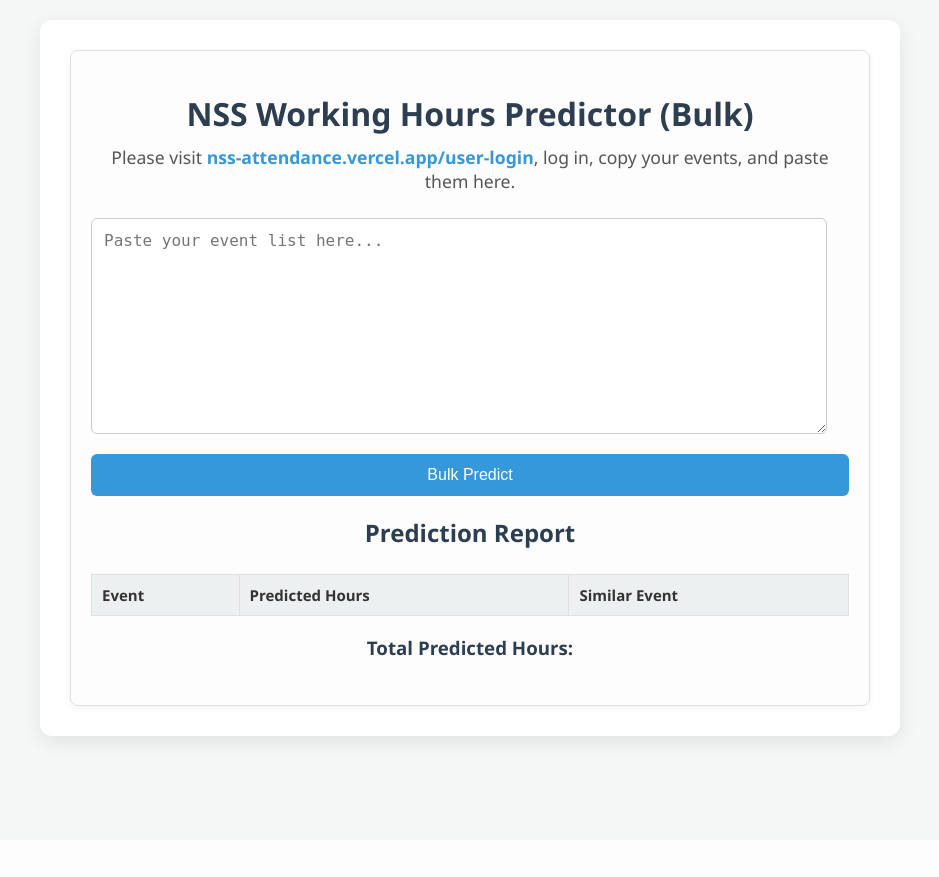
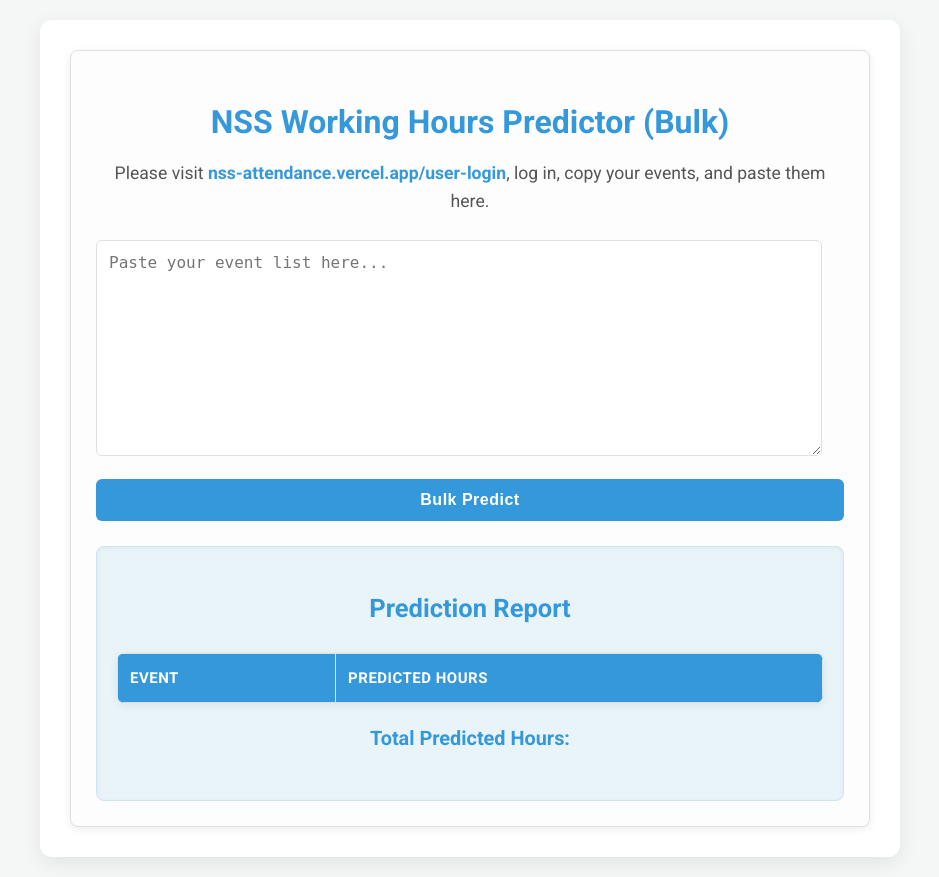
Before and after one commit to piyussh25/ns, a Flask app: page / in a window 1280 px wide. Shown: the whole page, without its empty margins (170-1109 px from the left). Before the commit the page ends 750 px from the top, so only its background shows below. Run offline with Flask 3, Linux system fonts and the light colour scheme; lists and menus that the app fills with data are empty.

Commit message:
Frontend improvements: removed similar event column and enhanced design

```diff
--- a/app.py
+++ b/app.py
@@ -1,4 +1,3 @@
-
 from flask import Flask, request, jsonify, render_template
 from predict_hours import predict_hours
 from bulk_predict import bulk_predict
@@ -26,10 +25,19 @@ def bulk_predict_route():
     data = request.get_json()
     event_names = data['event_names']
     test_events = [{'event': name} for name in event_names]
-    predictions, total_hours = bulk_predict(test_events, historical_events)
-    return jsonify({'predictions': predictions, 'total_hours': total_hours})
+
+    # Call bulk_predict, but we'll modify the output to exclude similar_event
+    predictions_with_similar, total_hours = bulk_predict(test_events, historical_events)
+
+    # Create a new list of predictions without the 'similar_event' key
+    predictions_for_frontend = []
+    for p in predictions_with_similar:
+        predictions_for_frontend.append({
+            'event': p['event'],
+            'predicted_hours': p['predicted_hours']
+        })
+
+    return jsonify({'predictions': predictions_for_frontend, 'total_hours': total_hours})
 
 if __name__ == '__main__':
-    app.run(debug=True) # Keep debug for local development
-
-# For production, Gunicorn will run the app
+    app.run(debug=True)
--- a/templates/index.html
+++ b/templates/index.html
@@ -4,68 +4,107 @@
     <meta charset="UTF-8">
     <meta name="viewport" content="width=device-width, initial-scale=1.0">
     <title>NSS Working Hours Predictor</title>
+    <link href="https://fonts.googleapis.com/css2?family=Roboto:wght@300;400;700&amp;display=swap" rel="stylesheet">
     <style>
+        :root {
+            --primary-color: #3498db;
+            --secondary-color: #2ecc71;
+            --text-color: #333;
+            --background-color: #f4f7f6;
+            --card-background: #ffffff;
+            --border-color: #e0e0e0;
+            --shadow-light: rgba(0, 0, 0, 0.08);
+            --shadow-medium: rgba(0, 0, 0, 0.12);
+        }
+
         body {
-            font-family: 'Segoe UI', Tahoma, Geneva, Verdana, sans-serif;
+            font-family: 'Roboto', sans-serif;
             margin: 0;
             padding: 20px;
-            background-color: #f4f7f6;
-            color: #333;
+            background-color: var(--background-color);
+            color: var(--text-color);
             display: flex;
             justify-content: center;
             align-items: flex-start;
             min-height: 100vh;
+            line-height: 1.6;
         }
+
         .main-container {
-            background-color: #ffffff;
+            background-color: var(--card-background);
             border-radius: 12px;
-            box-shadow: 0 6px 20px rgba(0, 0, 0, 0.08);
+            box-shadow: 0 6px 20px var(--shadow-light);
             padding: 30px;
             width: 100%;
-            max-width: 800px; /* Adjusted max-width for single section */
+            max-width: 800px;
             display: flex;
-            flex-direction: column; /* Changed to column for single section */
+            flex-direction: column;
             gap: 30px;
+            transition: all 0.3s ease;
         }
+
         h1, h2, h3 {
-            color: #2c3e50;
+            color: var(--primary-color);
             text-align: center;
             width: 100%;
             margin-bottom: 25px;
+            font-weight: 700;
         }
+
         .instructions {
             text-align: center;
-            margin-top: -15px; /* Adjust to bring it closer to the title */
+            margin-top: -15px;
             margin-bottom: 25px;
             color: #555;
             font-size: 1.1em;
         }
+
         .instructions a {
-            color: #3498db;
+            color: var(--primary-color);
             text-decoration: none;
             font-weight: bold;
+            transition: color 0.3s ease;
         }
+
         .instructions a:hover {
             text-decoration: underline;
+            color: #2980b9;
         }
+
         .section {
-            padding: 20px;
-            border: 1px solid #e0e0e0;
+            padding: 25px;
+            border: 1px solid var(--border-color);
             border-radius: 8px;
             background-color: #fdfdfd;
-            box-shadow: 0 2px 8px rgba(0, 0, 0, 0.05);
+            box-shadow: 0 2px 8px var(--shadow-light);
+            transition: transform 0.2s ease, box-shadow 0.2s ease;
         }
+
+        .section:hover {
+            transform: translateY(-3px);
+            box-shadow: 0 8px 25px var(--shadow-medium);
+        }
+
         textarea {
             width: calc(100% - 22px);
             padding: 12px;
             margin-bottom: 15px;
-            border: 1px solid #ccc;
+            border: 1px solid var(--border-color);
             border-radius: 6px;
             font-size: 16px;
             box-sizing: border-box;
+            resize: vertical;
+            min-height: 150px;
+            transition: border-color 0.3s ease;
         }
+
+        textarea:focus {
+            border-color: var(--primary-color);
+            outline: none;
+        }
+
         button {
-            background-color: #3498db;
+            background-color: var(--primary-color);
             color: white;
             padding: 12px 25px;
             border: none;
@@ -75,36 +114,91 @@
             transition: background-color 0.3s ease, transform 0.2s ease;
             width: 100%;
             box-sizing: border-box;
+            font-weight: 700;
+            letter-spacing: 0.5px;
         }
+
         button:hover {
             background-color: #2980b9;
             transform: translateY(-2px);
         }
+
+        #bulkResult {
+            margin-top: 25px;
+            padding: 20px;
+            background-color: #e8f4f8;
+            border-radius: 8px;
+            border: 1px solid #d0e4f0;
+            font-size: 17px;
+            color: var(--text-color);
+            text-align: center;
+            box-shadow: inset 0 1px 5px rgba(0, 0, 0, 0.05);
+        }
+
         table {
             width: 100%;
             border-collapse: collapse;
             margin-top: 20px;
             font-size: 15px;
+            background-color: var(--card-background);
+            border-radius: 8px;
+            overflow: hidden;
+            box-shadow: 0 2px 10px var(--shadow-light);
         }
+
         th, td {
-            border: 1px solid #e0e0e0;
-            padding: 10px;
+            border: 1px solid var(--border-color);
+            padding: 12px;
             text-align: left;
         }
+
         th {
-            background-color: #ecf0f1;
-            color: #333;
+            background-color: var(--primary-color);
+            color: white;
             font-weight: bold;
+            text-transform: uppercase;
+            letter-spacing: 0.5px;
         }
+
         tbody tr:nth-child(even) {
             background-color: #f9f9f9;
         }
+
         tbody tr:hover {
-            background-color: #f0f8ff;
+            background-color: #eef7ff;
         }
+
         #totalHours {
             font-weight: bold;
-            color: #27ae60;
+            color: var(--secondary-color);
+            font-size: 1.5em;
+            display: block;
+            margin-top: 15px;
+        }
+
+        /* Responsive adjustments */
+        @media (max-width: 768px) {
+            .main-container {
+                padding: 20px;
+                gap: 20px;
+            }
+            .section {
+                padding: 20px;
+            }
+            h1, h2, h3 {
+                font-size: 1.8em;
+            }
+            .instructions {
+                font-size: 1em;
+            }
+            button {
+                padding: 10px 20px;
+                font-size: 15px;
+            }
+            th, td {
+                padding: 8px;
+                font-size: 14px;
+            }
         }
     </style>
 </head>
@@ -122,7 +216,6 @@
                         <tr>
                             <th>Event</th>
                             <th>Predicted Hours</th>
-                            <th>Similar Event</th>
                         </tr>
                     </thead>
                     <tbody></tbody>
@@ -165,7 +258,6 @@
                         const row = tableBody.insertRow();
                         row.insertCell(0).innerText = prediction.event;
                         row.insertCell(1).innerText = prediction.predicted_hours;
-                        row.insertCell(2).innerText = prediction.similar_event;
                     });
                     document.getElementById('totalHours').innerText = data.total_hours;
                 })
```
